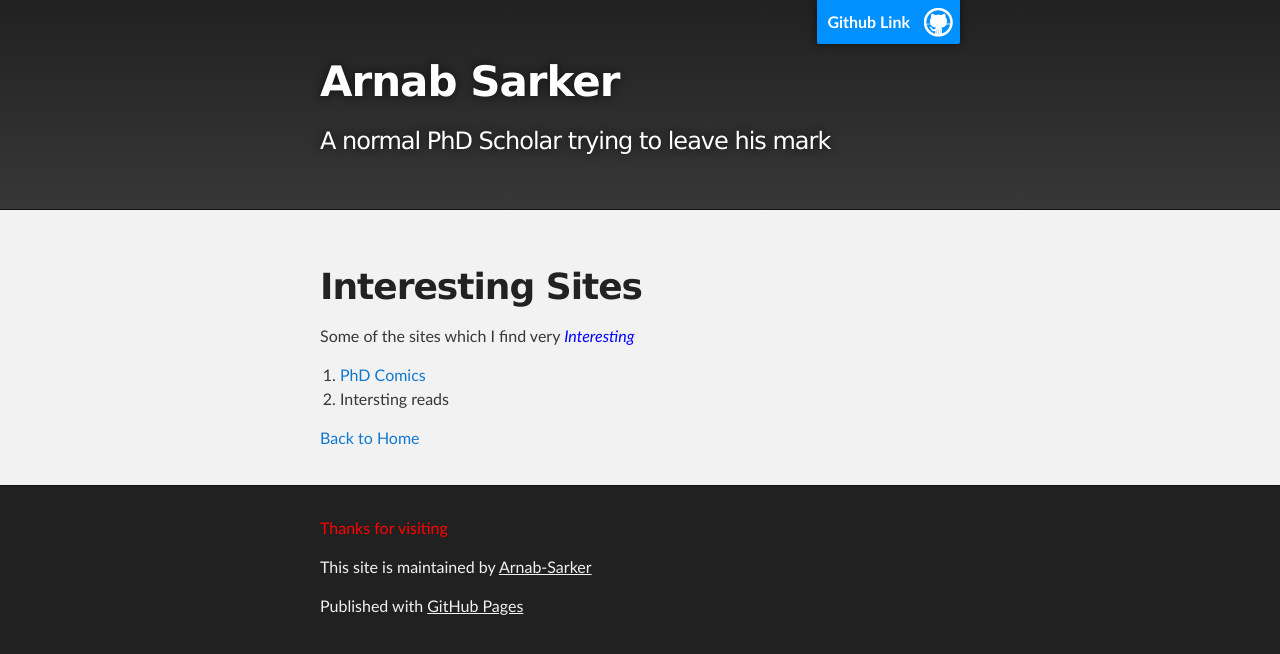
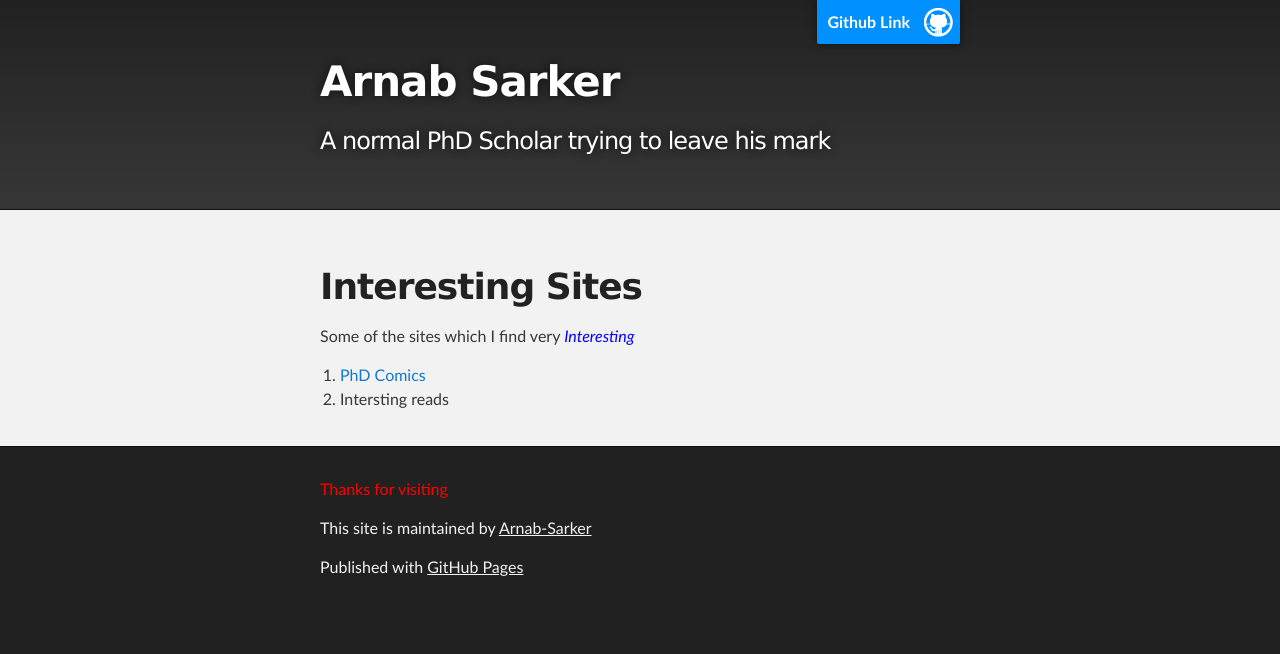
Before and after one commit to Arnab-Sarker/aaaa, a Jekyll site: the page built from Pages/interesting_websites.md, in a window 1280 px wide. Shown: the top 654 px of the page. Built offline with Jekyll 4.4.1, drawn with Linux system fonts in a browser that asks for light colours; our own code applies the rules of GitHub Pages for plain Markdown files.

Commit message:
Update interesting_websites.md

```diff
--- a/Pages/interesting_websites.md
+++ b/Pages/interesting_websites.md
@@ -4,6 +4,3 @@ Some of the sites which I find very <span style="color:blue"> *Interesting* </sp
 
 1. [PhD Comics](https://phdcomics.com/)
 2. Intersting reads
-
-
-[Back to Home]([././](https://arnab-sarker.github.io/arnabron/))
```
